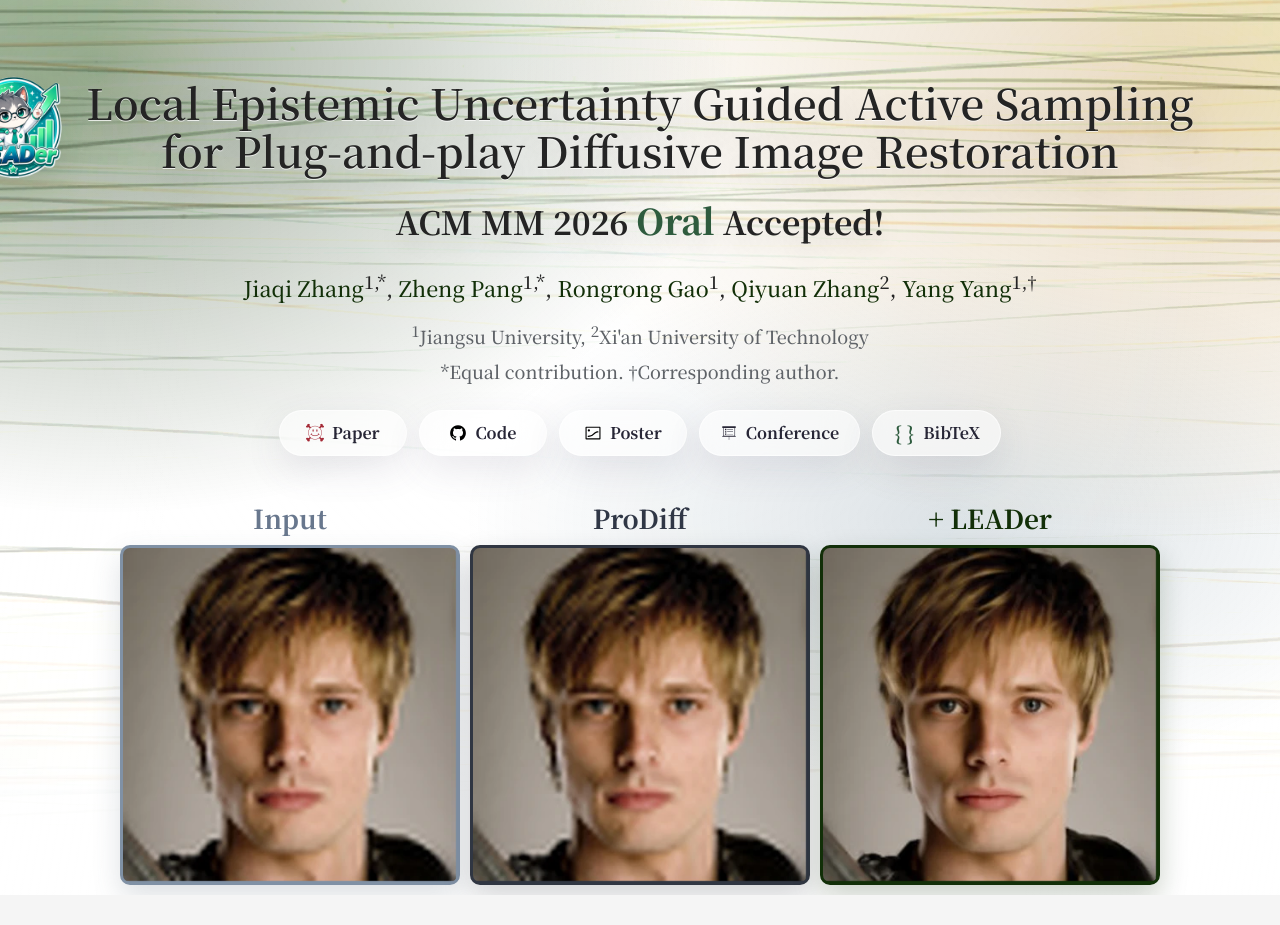
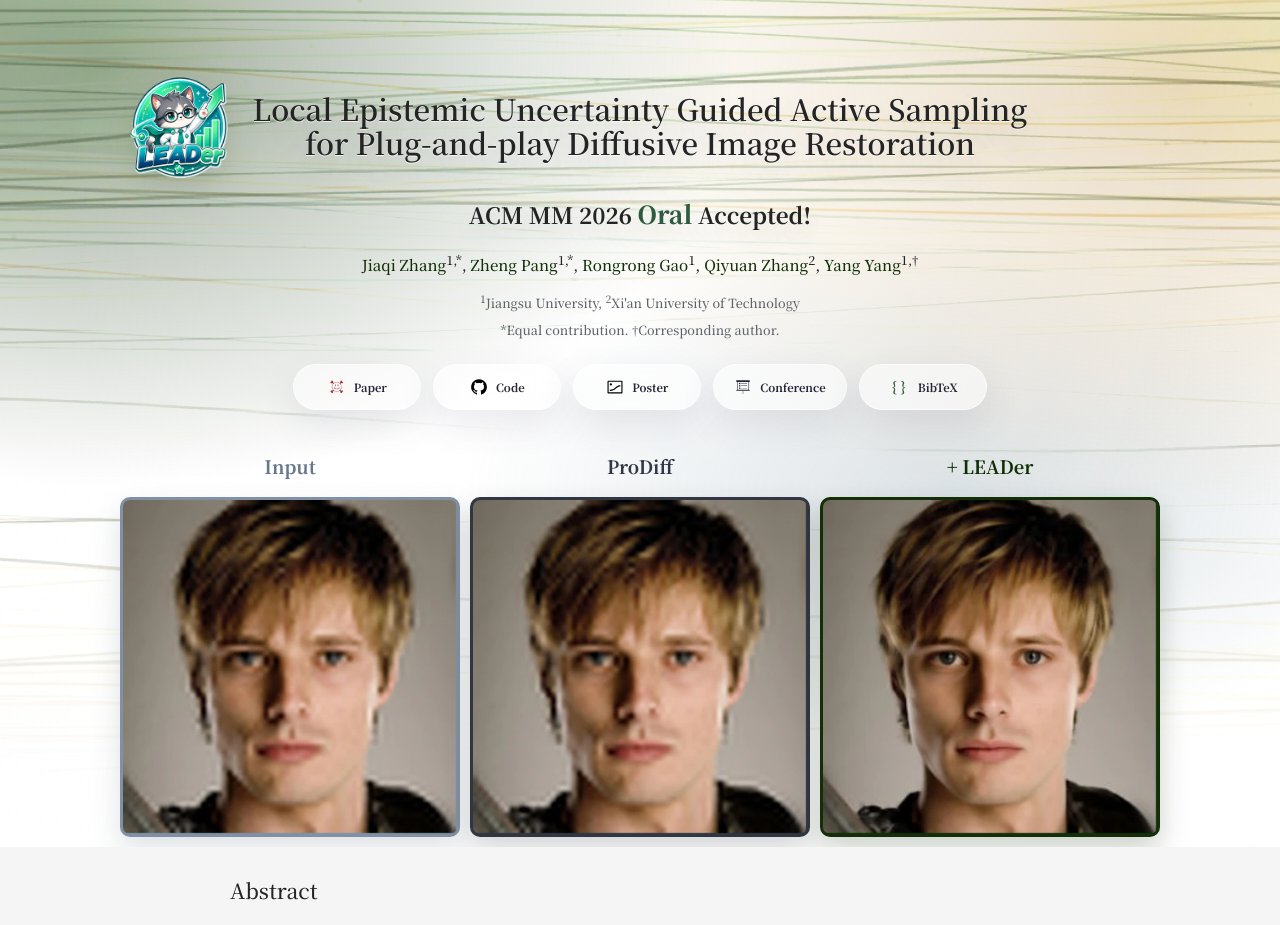
Before and after one commit to JiaqiZhang-Sengoku/JiaqiZhang-Sengoku.github.io, a Jekyll site: the page built from Web/LEADer/index.html, in a window 1280 px wide. Shown: the top 925 px of the page. Built offline with Jekyll 4.4.1, drawn with Linux system fonts in a browser that asks for light colours; some web fonts are replaced.

Commit message:
20260707

```diff
--- a/Web/LEADer/index.html
+++ b/Web/LEADer/index.html
@@ -15,7 +15,7 @@ layout: null
   <link rel="stylesheet" href="/assets/css/academicons.min.css?v=1.8.0">
   <link rel="preload" href="/assets/fonts/noto-serif-sc-latin-vf.woff2?v=20260829" as="font" type="font/woff2" crossorigin>
   <link rel="stylesheet" href="/assets/css/noto-serif-sc.css?v=20260829">
-  <link rel="stylesheet" href="/Web/LEADer/styles.css?v=20260829-noto-serif-sc">
+  <link rel="stylesheet" href="/Web/LEADer/styles.css?v=20260829-noto-serif-sc-compact-30">
 
 </head>
 <body>
--- a/Web/LEADer/styles.css
+++ b/Web/LEADer/styles.css
@@ -21,7 +21,7 @@ body {
   color: var(--text);
   background: #ffffff;
   font-family: "Noto Serif SC", "Source Han Serif SC", "Songti SC", serif;
-  font-size: 18.5px;
+  font-size: 13px;
   font-weight: 500;
   line-height: 1.62;
 }
@@ -103,14 +103,14 @@ a:hover {
   border-radius: 999px;
   background: rgba(255, 255, 255, 0.76);
   color: var(--muted);
-  font-size: 14px;
+  font-size: 9.8px;
   font-weight: 600;
 }
 
 h1 {
   max-width: 1420px;
   margin: 0;
-  font-size: 46px;
+  font-size: 32.2px;
   font-weight: 600;
   line-height: 1.15;
   letter-spacing: 0;
@@ -154,13 +154,13 @@ h1 {
 
 @media (min-width: 761px) and (max-width: 1299px) {
   h1 {
-    font-size: 42px;
+    font-size: 29.4px;
   }
 }
 
 @media (min-width: 1300px) and (max-width: 1399px) {
   h1 {
-    font-size: 43px;
+    font-size: 30.1px;
   }
 }
 
@@ -185,7 +185,7 @@ h1 {
 
 .conference {
   margin: 0 0 18px;
-  font-size: 32px;
+  font-size: 22.4px;
   font-weight: 700;
   color: var(--text);
 }
@@ -205,7 +205,7 @@ h1 {
 .authors {
   max-width: 980px;
   margin: 0 auto 12px;
-  font-size: 21.5px;
+  font-size: 15.1px;
   line-height: 1.72;
 }
 
@@ -217,14 +217,14 @@ h1 {
 .notes {
   margin: 6px auto;
   color: var(--muted);
-  font-size: 18px;
+  font-size: 12.6px;
 }
 
 .summary {
   max-width: 720px;
   margin: 18px auto 0;
   color: #3d3d3d;
-  font-size: 18px;
+  font-size: 12.6px;
 }
 
 .link-row {
@@ -250,7 +250,7 @@ h1 {
   color: #272636;
   backdrop-filter: blur(18px) saturate(1.12);
   -webkit-backdrop-filter: blur(18px) saturate(1.12);
-  font-size: 16px;
+  font-size: 11.2px;
   font-weight: 700;
   line-height: 1;
   transition: transform 0.18s ease, background 0.18s ease, box-shadow 0.18s ease, border-color 0.18s ease;
@@ -269,7 +269,7 @@ h1 {
   align-items: center;
   justify-content: center;
   color: #a42a36;
-  font-size: 20.5px;
+  font-size: 14.4px;
   line-height: 1;
 }
 
@@ -279,7 +279,7 @@ h1 {
   justify-content: center;
   width: 22px;
   color: #2e5b3e;
-  font-size: 19.5px;
+  font-size: 13.7px;
   font-weight: 700;
   line-height: 1;
 }
@@ -338,7 +338,7 @@ h1 {
   display: block;
   min-height: 29px;
   margin: 0 0 12px;
-  font-size: 26px;
+  font-size: 18.2px;
   font-weight: 700;
   letter-spacing: 0;
   line-height: 1.2;
@@ -492,7 +492,7 @@ h1 {
   -webkit-background-clip: text;
   color: transparent;
   filter: drop-shadow(0 3px 5px rgba(77, 104, 105, 0.22));
-  font-size: 40.5px;
+  font-size: 28.4px;
   font-weight: 700;
   line-height: 1;
 }
@@ -501,7 +501,7 @@ h1 {
   max-width: 760px;
   margin: 8px auto 0;
   color: var(--muted);
-  font-size: 14px;
+  font-size: 9.8px;
   line-height: 1.5;
   text-align: center;
 }
@@ -564,7 +564,7 @@ h1 {
 h2 {
   max-width: 820px;
   margin: 0 auto 18px;
-  font-size: 30px;
+  font-size: 21px;
   font-weight: 500;
   line-height: 1.25;
   text-align: left;
@@ -730,7 +730,7 @@ figcaption {
   max-width: 100%;
   margin: 12px auto 0;
   color: var(--muted);
-  font-size: 17px;
+  font-size: 11.9px;
   line-height: 1.5;
   text-align: left;
   overflow-wrap: anywhere;
@@ -756,7 +756,7 @@ figcaption {
   border-radius: 6px;
   background: #ffffff;
   color: #2e5b3e;
-  font: 700 16px/1 "Noto Serif SC", "Source Han Serif SC", "Songti SC", serif;
+  font: 700 11.2px/1 "Noto Serif SC", "Source Han Serif SC", "Songti SC", serif;
   letter-spacing: 0;
   cursor: pointer;
   transition: color 0.16s ease, background 0.16s ease, border-color 0.16s ease, box-shadow 0.16s ease, transform 0.16s ease;
@@ -788,7 +788,7 @@ pre {
   border-radius: 4px;
   background: #ffffff;
   color: #222222;
-  font-size: 16px;
+  font-size: 11.2px;
   line-height: 1.55;
   text-align: left;
 }
@@ -807,7 +807,7 @@ code {
   .demo-label {
     min-height: 27px;
     margin-bottom: 10px;
-    font-size: 23.5px;
+    font-size: 16.5px;
   }
 
   .demo-flow {
@@ -853,32 +853,32 @@ code {
   }
 
   h1 {
-    font-size: 36.5px;
+    font-size: 25.6px;
   }
 
   .conference {
-    font-size: 27px;
+    font-size: 18.9px;
   }
 
   body {
-    font-size: 17.2px;
+    font-size: 12px;
   }
 
   .authors {
-    font-size: 19.5px;
+    font-size: 13.7px;
   }
 
   .institutions,
   .notes {
-    font-size: 16px;
+    font-size: 11.2px;
   }
 
   h2 {
-    font-size: 28px;
+    font-size: 19.6px;
   }
 
   figcaption {
-    font-size: 16px;
+    font-size: 11.2px;
   }
 
   .paired-media {
@@ -894,7 +894,7 @@ code {
   }
 
   pre {
-    font-size: 15px;
+    font-size: 10.5px;
   }
 
   .pill {
```
Also changed, not shown: assets/css/main.scss (+4 -4 lines).
